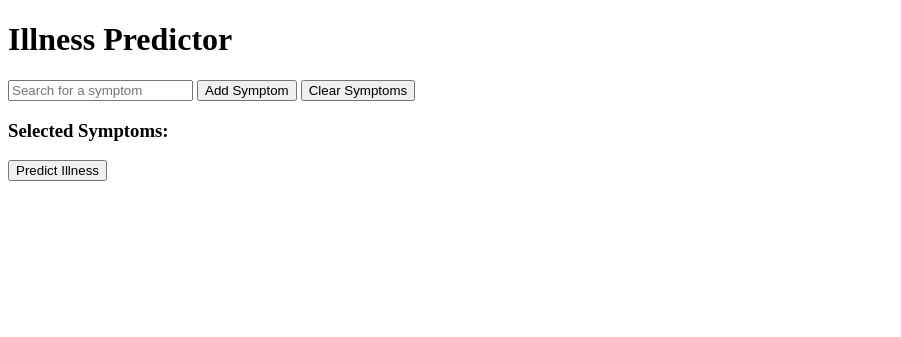
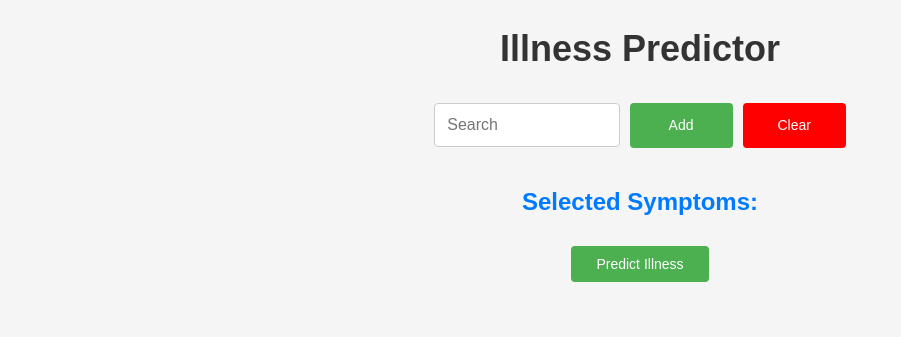
Before and after one commit to zvanb/humanAIproject, a Flask app: page / in a window 1280 px wide. Shown: the top 337 px of the page, without its empty margins (0-901 px from the left). Run offline with Flask 3, Linux system fonts and the light colour scheme.

Commit message:
added styling

```diff
--- a/static/style.css
+++ b/static/style.css
@@ -0,0 +1,119 @@
+/* Resetting default margins and paddings */
+html, body, h1, h3, ul, li, button, input, datalist {
+    margin: 0;
+    padding: 0;
+    box-sizing: border-box;
+}
+
+/* Body styles */
+body {
+    font-family: Arial, sans-serif;
+    background-color: #f5f5f5;
+    color: #333;
+    line-height: 1.6;
+    display: flex;
+    flex-direction: column;
+    align-items: center;
+}
+
+/* Header styles */
+h1 {
+    text-align: center;
+    font-size: 36px;
+    margin: 20px 0;
+    color: #333;
+}
+
+/* Input and button container */
+.input-container {
+    display: flex;
+    align-items: center;
+    margin-bottom: 10px;
+}
+
+/* Input styles */
+#symptomInput {
+    padding: 12px; /* Keep the padding as it was */
+    margin: 5px;
+    flex: 3; /* Adjusted width */
+    border: 1px solid #ccc;
+    border-radius: 4px;
+    font-size: 16px; /* Font size remains the same */
+    width: 90%; /* Increased width */
+}
+
+/* Buttons styles */
+#addSymptomButton, #refreshButton {
+    padding: 10px 25px; /* Adjust padding */
+    margin: 5px;
+    cursor: pointer;
+    color: white;
+    border: none;
+    border-radius: 4px;
+    width: auto; /* Adjust width to fit text */
+    flex: 1; /* Equal width for both buttons */
+    height: 45px; /* Same height as the Add Symptom button */
+    font-size: 14px; /* Reduced text size */
+}
+
+#addSymptomButton {
+    background-color: #4CAF50; /* Green color */
+}
+
+#refreshButton {
+    background-color: #FF0000; /* Red color */
+}
+
+/* Main content container */
+.container {
+    width: 80%;
+    margin: 0 auto;
+    padding: 20px;
+    background-color: #fff;
+    box-shadow: 0 0 10px rgba(0, 0, 0, 0.1);
+    text-align: center;
+}
+
+/* Section headings */
+h3 {
+    margin-top: 20px;
+    font-size: 24px;
+    color: #007bff;
+}
+
+/* Symptom list */
+#selectedSymptoms {
+    list-style-type: none;
+    margin-bottom: 20px;
+}
+
+#predictButton {
+    padding: 10px 25px; /* Adjust padding */
+    margin: 5px;
+    cursor: pointer;
+    color: white;
+    border: none;
+    border-radius: 4px;
+    width: auto; /* Adjust width to fit text */
+    flex: 1; /* Equal width for all buttons */
+    height: 45px; /* Same height as the Add Symptom button */
+    font-size: 14px; /* Font size */
+    background-color: #4CAF50; /* Green color */
+}
+
+#diseasePrediction, #diseaseDescription, #diseaseCures {
+    width: 100%;
+    max-width: 600px; /* Adjust the maximum width as needed */
+    margin: 0 auto; /* Center the divs */
+}
+
+/* Footer styles */
+footer {
+    text-align: center;
+    padding: 10px;
+    background-color: #007bff;
+    color: white;
+    position: fixed;
+    bottom: 0;
+    width: 100%;
+}
--- a/templates/index.html
+++ b/templates/index.html
@@ -3,18 +3,26 @@
 <head>
     <meta charset="UTF-8">
     <title>Illness Predictor</title>
+    <link rel="stylesheet" href="../static/style.css">
 </head>
 <body>
     <h1>Illness Predictor</h1>
 
-    <input type="text" id="symptomInput" list="symptomsList" placeholder="Search for a symptom">
+    <!-- <input type="text" id="symptomInput" list="symptomsList" placeholder="Search for a symptom"> -->
+
+    <div class="input-container">
+        <input type="text" id="symptomInput" list="symptomsList" placeholder="Search">
+        <button type="button" id="addSymptomButton">Add</button>
+        <button id="refreshButton">Clear</button>
+    </div>
+
     <datalist id="symptomsList">
         <!-- List of symptoms -->
     </datalist>
 
-    <button type="button" id="addSymptomButton">Add Symptom</button>
+    <!-- <button type="button" id="addSymptomButton">Add Symptom</button>
 
-    <button id="refreshButton">Clear Symptoms</button>
+    <button id="refreshButton">Clear Symptoms</button> -->
 
     <div>
         <h3>Selected Symptoms:</h3>
@@ -27,9 +35,13 @@
         <!-- disease prediction -->
     </div>
 
+    <br>
+
     <div id="diseaseDescription">
         <!-- disease Description -->
     </div>
+
+    <br>
 
     <div id="diseaseCures">
         <!-- disease cures -->
```
